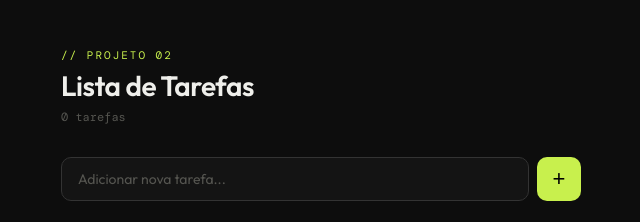
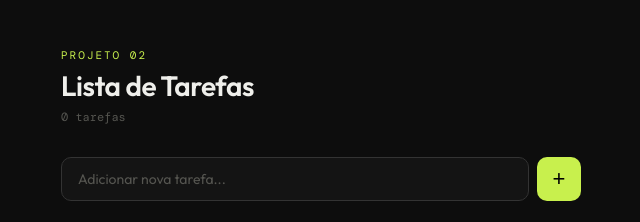
Before and after one commit to henrikeg554/Lista-de-Tarefas, a plain HTML site: page index.html in a window 1280 px wide. Shown: the top 222 px of the page, 319-959 px from the left. Drawn offline with nearby package versions, Linux system fonts and the light colour scheme.

Commit message:
Fix HTML encoding issues in index.html

```diff
--- a/index.html
+++ b/index.html
@@ -113,7 +113,6 @@
     .add-btn:hover { background: var(--accent2); transform: scale(1.05); }
     .add-btn:active { transform: scale(0.97); }
 
-    /* FILTROS */
     .filters {
       display: flex;
       gap: 6px;
@@ -260,7 +259,7 @@
 <div class="app">
 
   <div class="app-header">
-    <div class="app-eyebrow">// projeto 02</div>
+    <div class="app-eyebrow"> projeto 02</div>
     <div class="app-title">Lista de Tarefas</div>
     <div class="app-stats" id="stats">0 tarefas</div>
   </div>
```
